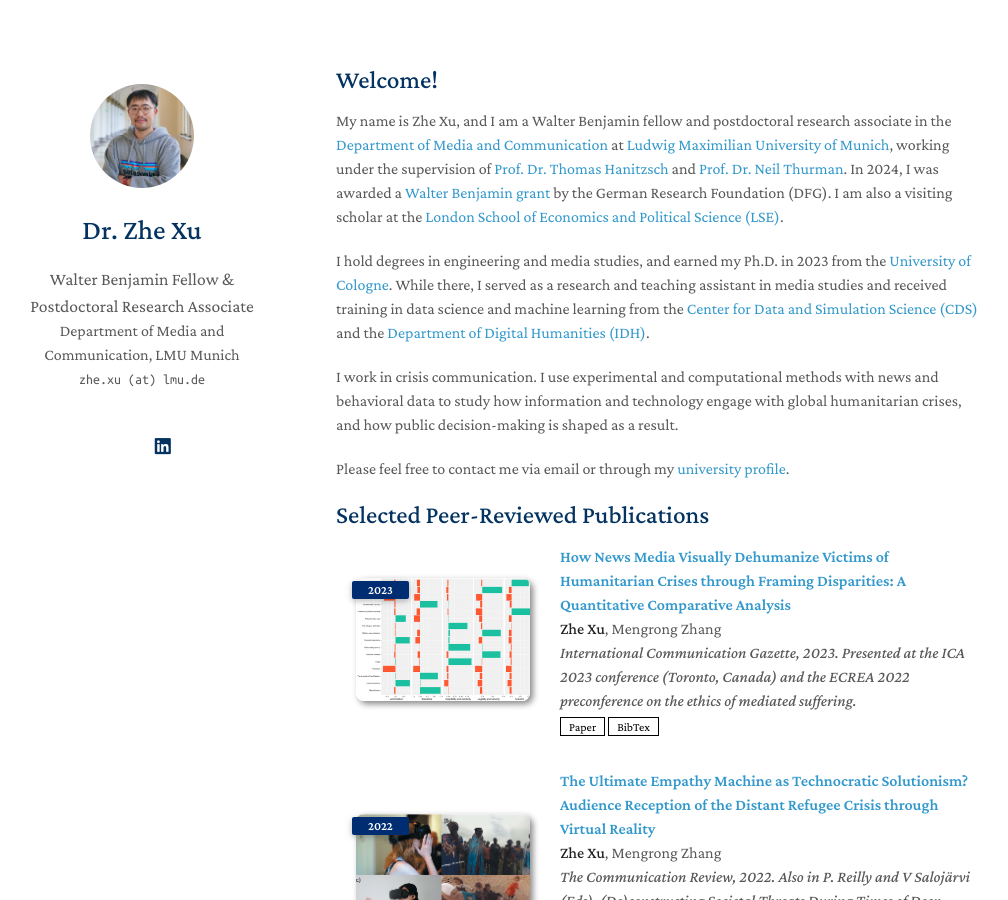
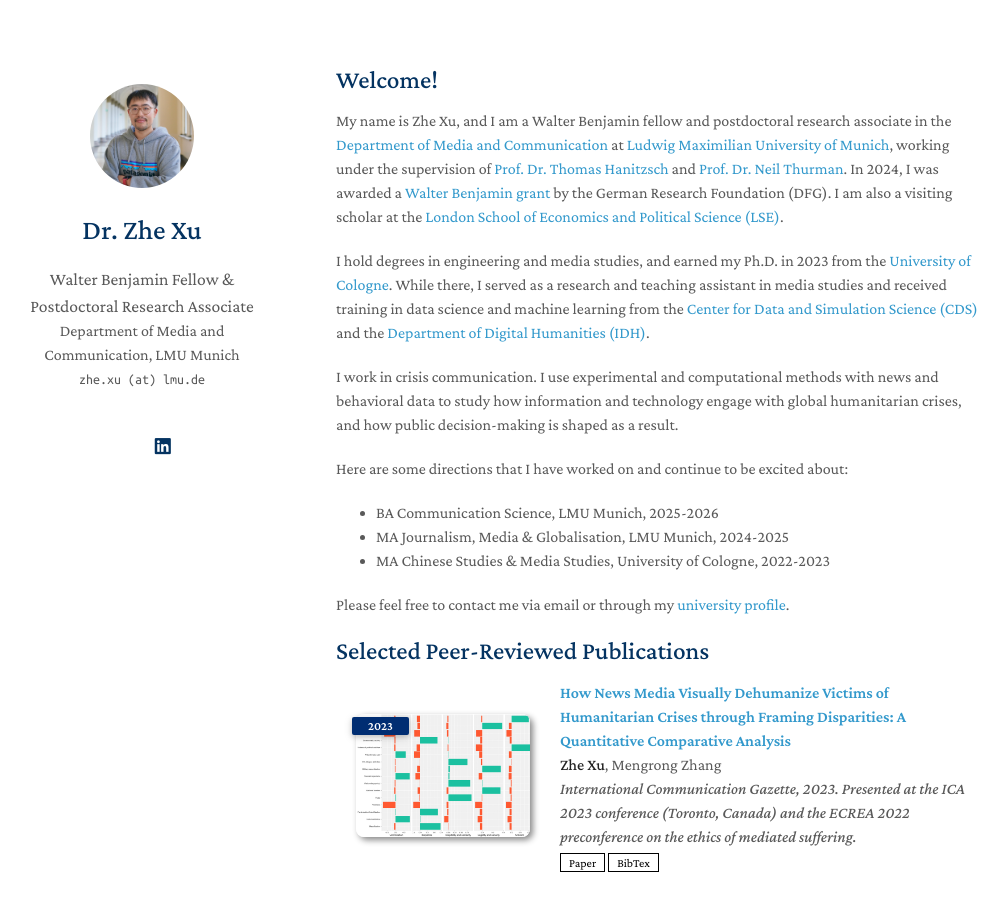
Before and after one commit to zhexuphd/home, a Jekyll site: the page built from index.md, in a window 1280 px wide and 900 px high. Shown: the whole window, without its empty margins (134-1142 px from the left). Built offline with Jekyll 4.4.1, drawn with Linux system fonts in a browser that asks for light colours; a style sheet for code colours, icons or effects is not loaded; our own code applies the rules of GitHub Pages for plain Markdown files.

Commit message:
Update index.md

```diff
--- a/index.md
+++ b/index.md
@@ -8,6 +8,12 @@
 I hold degrees in engineering and media studies, and earned my Ph.D. in 2023 from the [University of Cologne](https://www.uni-koeln.de/en/). While there, I served as a research and teaching assistant in media studies and received training in data science and machine learning from the [Center for Data and Simulation Science (CDS)](https://cds.uni-koeln.de/en/) and the [Department of Digital Humanities (IDH)](https://dh.phil-fak.uni-koeln.de/).
 
 I work in crisis communication. I use experimental and computational methods with news and behavioral data to study how information and technology engage with global humanitarian crises, and how public decision-making is shaped as a result.
+
+Here are some directions that I have worked on and continue to be excited about:
+
+- BA Communication Science, LMU Munich, 2025-2026
+- MA Journalism, Media & Globalisation, LMU Munich, 2024-2025
+- MA Chinese Studies & Media Studies, University of Cologne, 2022-2023
 
 Please feel free to contact me via email or through my [university profile](https://www.ifkw.uni-muenchen.de/organisation/personen/mitarbeiter/xu_zhe/index.html).
 
```
